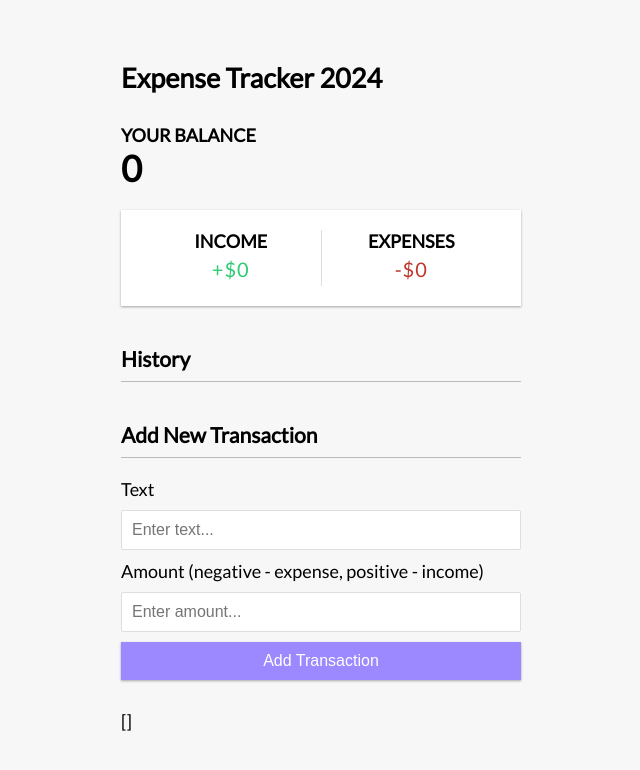
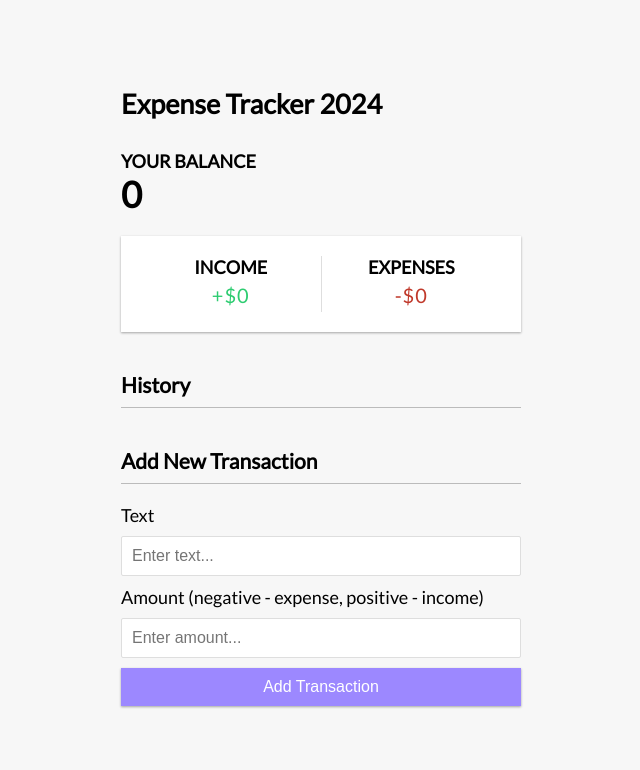
Before and after one commit to Byakko-star/expense-tracker, a Vue app: page / in a window 1280 px wide. Shown: the top 770 px of the page, without its empty margins (319-959 px from the left). Built offline with nearby package versions, Linux system fonts and the light colour scheme.

Commit message:
Forgot to comment out transactions and i think i added something by accident so i am removing it

```diff
--- a/src/App.vue
+++ b/src/App.vue
@@ -91,7 +91,7 @@ onMounted(() => {
     <TransactionList :transactions="transactions" @transactionDeleted="handleTransactionDeleted"></TransactionList>
 
     <AddTransaction @transactionSubmitted="handleTransactionSubmitted"></AddTransaction>
-    {{ transactions }}
+    <!-- {{ transactions }} -->
 
   </div>
 </template>
```
Also changed, not shown: 4 other files (tests, documents, lock files or other folders).
